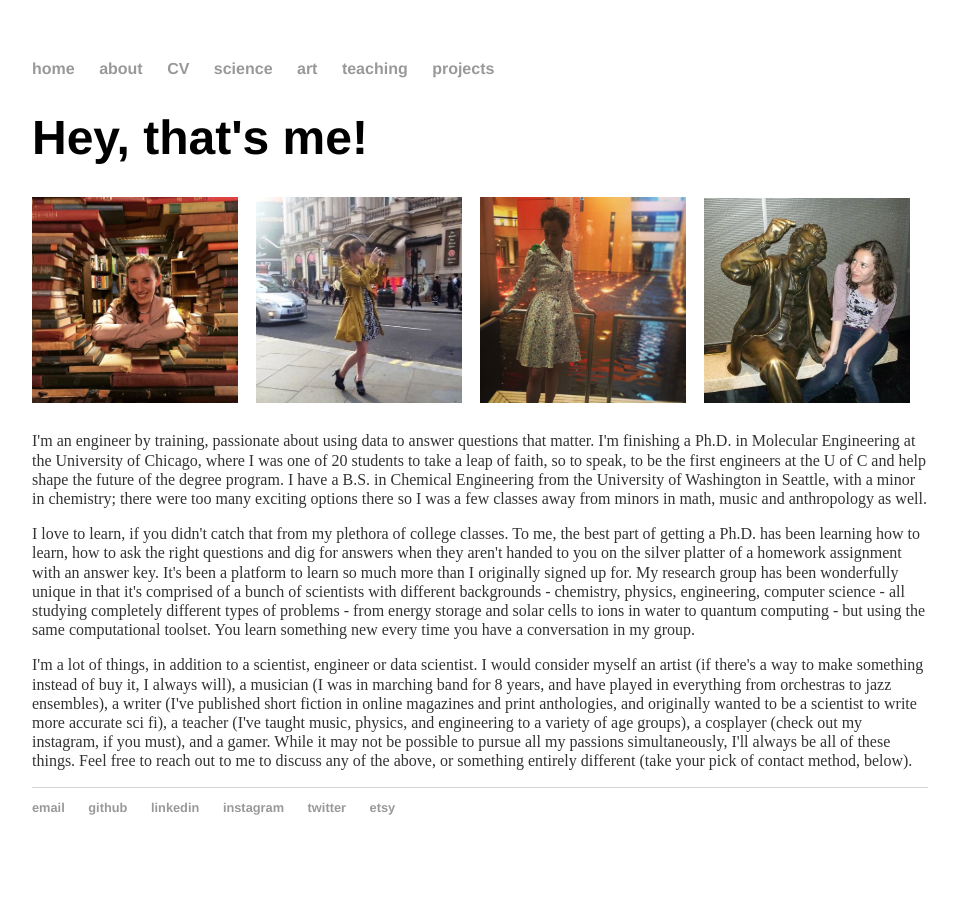
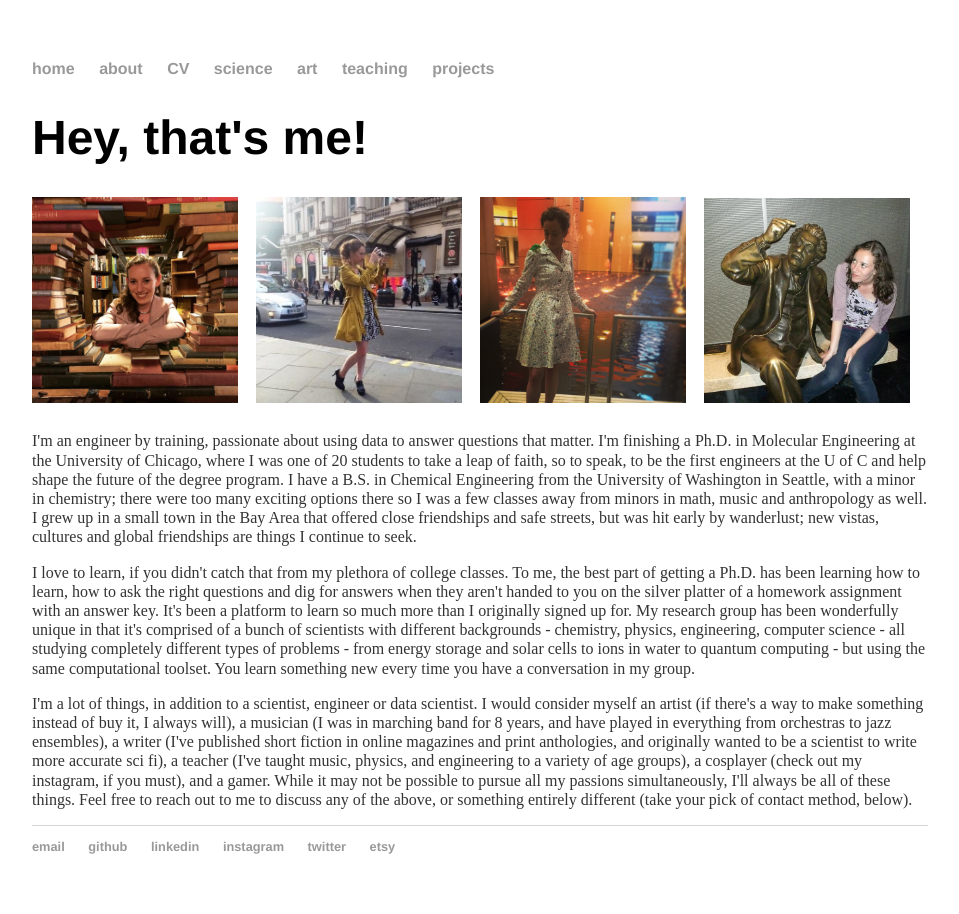
Before and after one commit to argwood/argwood.github.io, a Jekyll site: the page built from about/index.html, in a window 1280 px wide. Shown: the whole page, without its empty margins (160-1119 px from the left). Built offline with Jekyll 4.4.1, drawn with Linux system fonts in a browser that asks for light colours.

Commit message:
updated About and botty post

```diff
--- a/about/index.html
+++ b/about/index.html
@@ -7,7 +7,7 @@ title: about
 	<img src = "../assets/la_books.jpg" alt ="" style="float: center; width: 23%; margin-right: 2%; margin-bottom: 0.5em;"><img src = "../assets/london.jpg" alt ="" style="float: center; width: 23%; margin-right: 2%; margin-bottom: 0.5em;"><img src = "../assets/IMG-6274.JPG" alt ="" style="float: center; width: 23%; margin-right: 2%; margin-bottom: 0.5em;"><img src = "../assets/einstein.jpg" alt ="" style="float: center; width: 23%; margin-right: 2%; margin-bottom: 0.5em;">
 	<p style="clear: both;">
 	<p>I'm an engineer by training, passionate about using data to answer questions that matter. I'm finishing a Ph.D. in Molecular Engineering at the University of Chicago, where I was one of 20 students to take a leap of faith, so to speak, to be the first engineers at the U of C and help shape the future of the degree program. I have a B.S. in Chemical Engineering from the University of Washington in Seattle, with a minor in chemistry; there were too many
-	exciting options there so I was a few classes away from minors in math, music and anthropology as well.</p>
+	exciting options there so I was a few classes away from minors in math, music and anthropology as well. I grew up in a small town in the Bay Area that offered close friendships and safe streets, but was hit early by wanderlust; new vistas, cultures and global friendships are things I continue to seek.</p>
 	<p>I love to learn, if you didn't catch that from my plethora of college classes. To me, the best part of getting a Ph.D. has been learning how to learn, how to ask the right questions and dig for answers when they aren't handed to you on the silver platter of a homework assignment with an answer key. It's been a platform to learn so much more than I originally signed up for. My research group has been wonderfully unique in that it's comprised of a bunch of scientists with different backgrounds - chemistry, physics, engineering, computer science - all studying
 	completely different types of problems - from energy storage and solar cells to ions in water to quantum computing - but using the same computational toolset. You learn something new every time you have a conversation in my group. </p>
 	<p> I'm a lot of things, in addition to a scientist, engineer or data scientist. I would consider myself an artist (if there's a way to make something instead of buy it, I always will), a musician (I was in marching band for 8 years, and have played in everything from orchestras to jazz ensembles), a writer (I've published short fiction in online magazines and print anthologies, and originally wanted to be a scientist to write more accurate sci fi), a teacher (I've taught music, physics,
```
Also changed, not shown: _posts/2019-08-08-discord-bots-for-pokemon-go.md (+7 -5 lines).
